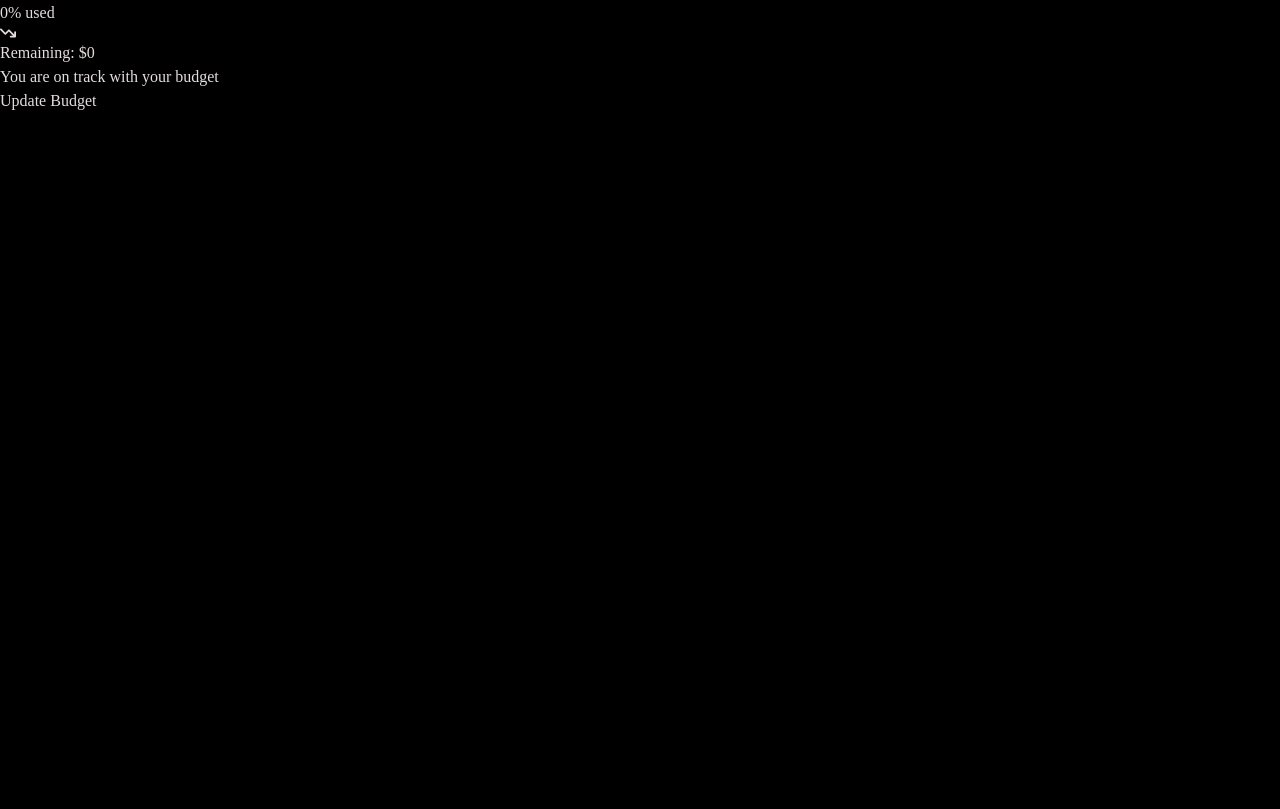
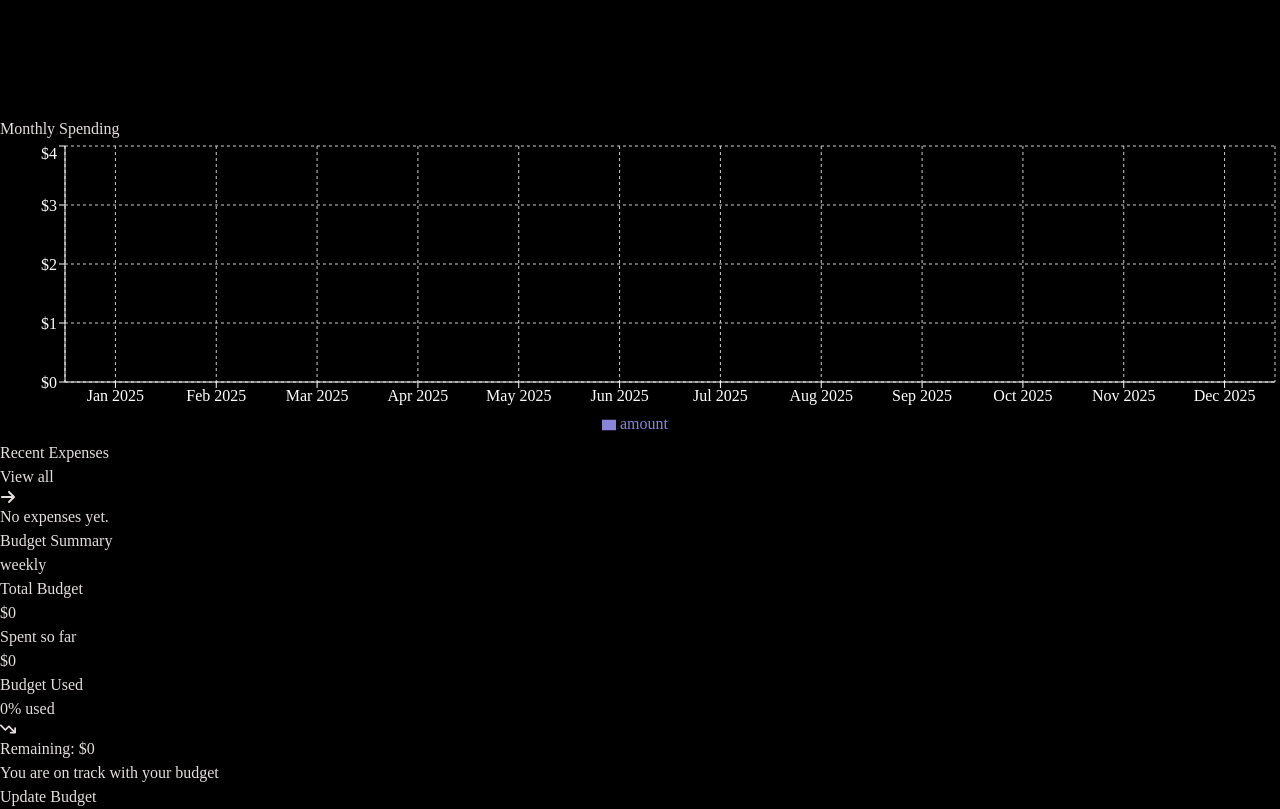
Before and after one commit to rehna-jp/ExpenseTracker, a React (Vite) app: page /dashboard in a window 1280 px wide. Shown: the part 567-1376 px from the top of the page. Before the commit the page ends 800 px from the top, so only its background shows below. Built offline with nearby package versions, Linux system fonts and the light colour scheme.

Commit message:
added the dashboard chart component and finished up the dashboard page

```diff
--- a/package.json
+++ b/package.json
@@ -14,6 +14,7 @@
     "hot": "^0.0.7",
     "react": "^19.1.0",
     "react-dom": "^19.0.0",
+    "recharts": "^2.15.3",
     "toast": "^0.5.4"
   },
   "devDependencies": {
--- a/src/Components/AllExpensesComponent.jsx
+++ b/src/Components/AllExpensesComponent.jsx
@@ -1,19 +1,40 @@
-import React, { useContext } from 'react'
+import React, { useContext } from 'react';
 import { RiDeleteBin7Line } from "react-icons/ri";
 import { MdFastfood } from "react-icons/md";
 import { ExpensesContext } from '../context/ExpensesContext';
+import { BiSolidMoviePlay } from "react-icons/bi";
+import { FaCarSide } from "react-icons/fa6";
+import { GrNotes } from "react-icons/gr";
+import { BsBox } from "react-icons/bs";
+
+
+const formatDateKey = (dateStr) => {
+  const date = new Date(dateStr);
+  return date.toISOString().split('T')[0];
+};
+
+const categoryIcons = {
+    Food: <MdFastfood />,
+    Entertainment: <BiSolidMoviePlay />,
+    Transport: <FaCarSide />,
+    Utilities: <GrNotes />,
+    Other: <BsBox />,
+  };
 
 const AllExpensesComponent = () => {
-
-    const {expenses, deleteExpense} = useContext(ExpensesContext);
+  const { expenses, deleteExpense } = useContext(ExpensesContext);
 
   const totalExpenses = expenses.reduce((acc, expense) => acc + expense.amount, 0).toFixed(2);
 
-    const firstExpenseDate = expenses.length > 0 ? new Date(expenses[0].date).toLocaleDateString('en-US', {
-        year: 'numeric',
-        month: 'short',
-        day: '2-digit',
-      }) : null;
+
+  const groupedExpenses = expenses.reduce((acc, expense) => {
+    const dateKey = formatDateKey(expense.date);
+    if (!acc[dateKey]) {
+      acc[dateKey] = [];
+    }
+    acc[dateKey].push(expense);
+    return acc;
+  }, {});
 
   return (
     <div>
@@ -21,40 +42,50 @@ const AllExpensesComponent = () => {
         <h1 className='font-bold text-3xl'>All Expenses</h1>
         <p>Total: <span>${totalExpenses}</span></p>
       </div>
-        <div className='bg-[#272626] rounded-xl mt-4 p-8'>
-            {firstExpenseDate ? <h2 className='font-bold text-2xl'>{firstExpenseDate}</h2> : '' }
 
-            {expenses.length === 0 ? (
+      <div className='bg-[#272626] rounded-xl mt-4 p-8 '>
+        {Object.keys(groupedExpenses).length === 0 ? (
           <p className='text-white'>No Expenses Added Yet</p>
         ) : (
-                expenses.map((expense) => (
+          Object.entries(groupedExpenses).map(([date, expenseGroup]) => (
+            <div key={date} className='mb-6'>
+              <h2 className='font-bold text-2xl mb-2 text-[#d1ceceaf]'>
+                {new Date(date).toLocaleDateString('en-US', {
+                  year: 'numeric',
+                  month: 'short',
+                  day: '2-digit',
+                })}
+              </h2>
+              {expenseGroup.map((expense) => (
                 <div key={expense.id} className='bg-white text-[#2e2c2c] rounded-xl p-5 flex justify-between items-center mt-2'>
                   <div className='flex gap-2 items-center'>
-                     <MdFastfood />
-                     <div className=''>
+                    <div className='text-purple-500 text-2xl bg-black rounded-full p-2.5'>
+                    {categoryIcons[expense.category] || <MdFastfood />}
+                    </div>
+                    <div>
                       <h2 className='text-2xl font-bold'>{expense.title}</h2>
                       <div className='flex gap-3 items-center'>
-                            <p>{new Date(expense.date).toLocaleDateString('en-US',{
+                        <p>{new Date(expense.date).toLocaleDateString('en-US', {
                           year: 'numeric',
                           month: 'short',
                           day: '2-digit',
                         })}</p>
-                            <button className='bg-[#a09c9c] rounded-xl p-1'>{expense.category}</button>
+                        <button className='bg-[#dfd9d9] rounded-xl p-1'>{expense.category}</button>
                       </div>
                     </div>
                   </div>
                   <div className='flex flex-col gap-1 items-center'>
-                        <h3 className='text-2xl font-black'>{expense.amount.toFixed(2)}</h3>
+                    <h3 className='text-2xl font-black'>${expense.amount.toFixed(2)}</h3>
                     <RiDeleteBin7Line className='cursor-pointer' onClick={() => deleteExpense(expense.id)} />
                   </div>
                 </div>
+              ))}
+            </div>
           ))
         )}
+      </div>
+    </div>
+  );
+};
 
-        </div>
-
-    </div>
-  )
-}
-
-export default AllExpensesComponent
+export default AllExpensesComponent;
--- /dev/null
+++ b/src/Components/DashboardChart.jsx
@@ -0,0 +1,104 @@
+import React, { useContext } from 'react';
+import { PieChart, Pie, Cell, Tooltip, BarChart, Bar, XAxis, YAxis, CartesianGrid, Legend, ResponsiveContainer } from 'recharts';
+import { ExpensesContext } from '../context/ExpensesContext';
+
+const COLORS = ['#8884d8', '#82ca9d', '#ffc658', '#ff8042', '#a4de6c', '#d0ed57'];
+
+const DashboardCharts = () => {
+  const { expenses } = useContext(ExpensesContext);
+
+  // Group expenses by category
+  const categoryData = expenses.reduce((acc, expense) => {
+    const { category, amount } = expense;
+    if (!acc[category]) {
+      acc[category] = 0;
+    }
+    acc[category] += Number(amount);
+    return acc;
+  }, {});
+
+  const pieData = Object.entries(categoryData).map(([category, amount]) => ({
+    name: category,
+    value: amount,
+  }));
+
+  const allMonths = [
+    'Jan 2025', 'Feb 2025', 'Mar 2025', 'Apr 2025',
+    'May 2025', 'Jun 2025', 'Jul 2025', 'Aug 2025',
+    'Sep 2025', 'Oct 2025', 'Nov 2025', 'Dec 2025'
+  ];
+  // Group expenses by month
+  const monthlyTotals = expenses.reduce((acc, expense) => {
+    const date = new Date(expense.date);
+    const key = date.toLocaleString('default', {
+      month: 'short',
+      year: 'numeric',
+    });
+
+    if (!acc[key]) {
+      acc[key] = 0;
+    }
+    acc[key] += Number(expense.amount);
+    return acc;
+  }, {});
+
+  // Fill in all months (even if 0)
+  const barData = allMonths.map(month => ({
+    month,
+    amount: monthlyTotals[month] || 0,
+  }));
+
+  return (
+
+        <div className="mt-8 w-full">
+          <h2 className="text-2xl font-bold mb-4 text-center">Analytics Overview</h2>
+
+          <div className="flex flex-col md:flex-row gap-6 w-full">
+
+            {/* Pie Chart */}
+            <div className="bg-[#222121] p-5 rounded-xl shadow-md w-full md:w-1/2">
+              <h3 className="text-xl font-semibold mb-2 text-white">Spending by Category</h3>
+              <ResponsiveContainer width="100%" height={300}>
+                <PieChart>
+                  <Pie
+                    data={pieData}
+                    dataKey="value"
+                    nameKey="name"
+                    cx="50%"
+                    cy="50%"
+                    outerRadius={100}
+                    label={({ percent }) => `${(percent * 100).toFixed(0)}%`}
+                    labelLine={false}
+
+                  >
+                    {pieData.map((_, index) => (
+                      <Cell key={`cell-${index}`} fill={COLORS[index % COLORS.length]} />
+                    ))}
+                  </Pie>
+                  <Tooltip formatter={(value) => [`$${value.toFixed(2)}`, 'Amount']} />
+                  <Legend />
+                </PieChart>
+              </ResponsiveContainer>
+            </div>
+
+            {/* Bar Chart */}
+            <div className="bg-[#222121] p-5 rounded-xl shadow-md w-full md:w-1/2">
+              <h3 className="text-xl font-semibold mb-2 text-white">Monthly Spending</h3>
+              <ResponsiveContainer width="100%" height={300}>
+                <BarChart data={barData}>
+                  <CartesianGrid strokeDasharray="3 3" />
+                  <XAxis dataKey="month" stroke="#fff" />
+                  <YAxis stroke="#fff" tickFormatter={(value) => `$${value}`}/>
+                  <Tooltip formatter={(value) => [`$${value.toFixed(2)}`, 'Amount']}/>
+                  <Legend />
+                  <Bar dataKey="amount" fill="#8884d8" />
+                </BarChart>
+              </ResponsiveContainer>
+            </div>
+
+          </div>
+        </div>
+      );
+};
+
+export default DashboardCharts;
--- a/src/Components/DashboardComp.jsx
+++ b/src/Components/DashboardComp.jsx
@@ -7,6 +7,7 @@ import { BudgetSummary } from './BudgetComponent';
 import { delay, motion } from 'framer-motion';
 import { FaArrowRight } from "react-icons/fa6";
 import { Link } from 'react-router-dom';
+import DashboardCharts from './DashboardChart';
 
 
 
@@ -40,14 +41,23 @@ const DashboardComp = () => {
 
   const getPeriodExpenses = () => {
     const now = new Date();
+    // now.setHours(0,0,0,0);
+
     return expenses.filter((expense) => {
       const expenseDate = new Date(expense.date);
+    //    expenseDate.setHours(0,0,0,0);
+
       if (budgetPeriod?.toLowerCase() === 'weekly') {
         const startOfWeek = new Date(now);
         startOfWeek.setDate(now.getDate() - now.getDay());
+        // startOfWeek.setHours(0,0,0,0);
+
         const endOfWeek = new Date(startOfWeek);
         endOfWeek.setDate(startOfWeek.getDate() + 6);
+        // endOfWeek.setHours(23, 59, 59, 999);
+
         return expenseDate >= startOfWeek && expenseDate <= endOfWeek;
+
       } else if (budgetPeriod?.toLowerCase() === 'monthly') {
         return (
           expenseDate.getMonth() === now.getMonth() &&
@@ -60,6 +70,10 @@ const DashboardComp = () => {
       }
     });
   };
+
+  console.log("budgetPeriod:", budgetPeriod);
+  console.log("All expenses:", expenses);
+  console.log("Filtered periodExpenses:", getPeriodExpenses());
 
   const periodExpenses = getPeriodExpenses();
   const totalSpent = expenses.reduce((total, expense) => total + Number(expense.amount), 0);
@@ -117,6 +131,10 @@ const DashboardComp = () => {
           }}
         />
       </div>
+
+      <div className="w-full px-4 md:px-8">
+        <DashboardCharts/>
+      </div>
       <div className='mt-5 w-full flex gap-3'>
 
         <div className='w-1/2 p-3'>
@@ -124,19 +142,28 @@ const DashboardComp = () => {
               <h2 className='font-bold text-2xl'>Recent Expenses</h2>
               <Link to='/expenses' className='text-purple-500 flex items-center gap-3'>View all <FaArrowRight /></Link>
             </div>
-            <div className='bg-[#222121] p-4 rounded-xl'>
-          {recentExpenses.map((expense, index) => (
-            <div key={expense.id} className='flex justify-between mb-4'>
-              <div className='flex flex-col'>
-                <span className='text-sm text-[#b4aeae]'>Date: {new Date(expense.date).toLocaleDateString()}</span>
-                <span className='font-semibold'>{expense.title}</span>
-              </div>
-              <div className='flex items-center'>
-                <span className='font-bold'>${expense.amount.toLocaleString()}</span>
-              </div>
+            <div className="flex flex-col gap-4 mt-4">
+    {recentExpenses.length > 0 ? (
+      recentExpenses.map((expense) => (
+        <div
+          key={expense.id}
+          className="bg-[#222121] p-4 rounded-xl border-[1px] border-violet-400 hover:-translate-y-1 transition-transform duration-300 ease-in-out hover:shadow-md"
+        >
+          <div className="flex justify-between items-center">
+            <div>
+              <h3 className="font-semibold text-lg">{expense.title}</h3>
+              <p className="text-[#b4aeae] text-sm">{expense.date}</p>
             </div>
-          ))}
+            <div className="font-bold text-purple-400">
+              ${Number(expense.amount).toLocaleString()}
+            </div>
+          </div>
         </div>
+      ))
+    ) : (
+      <p className="text-[#b4aeae] mt-4">No expenses yet.</p>
+    )}
+  </div>
         </div>
         <BudgetSummary className='w-1/2 '/>
       </div>
```
Also changed, not shown: 1 other file (tests, documents, lock files or other folders). Lines whose indentation alone changed are shown as unchanged.
